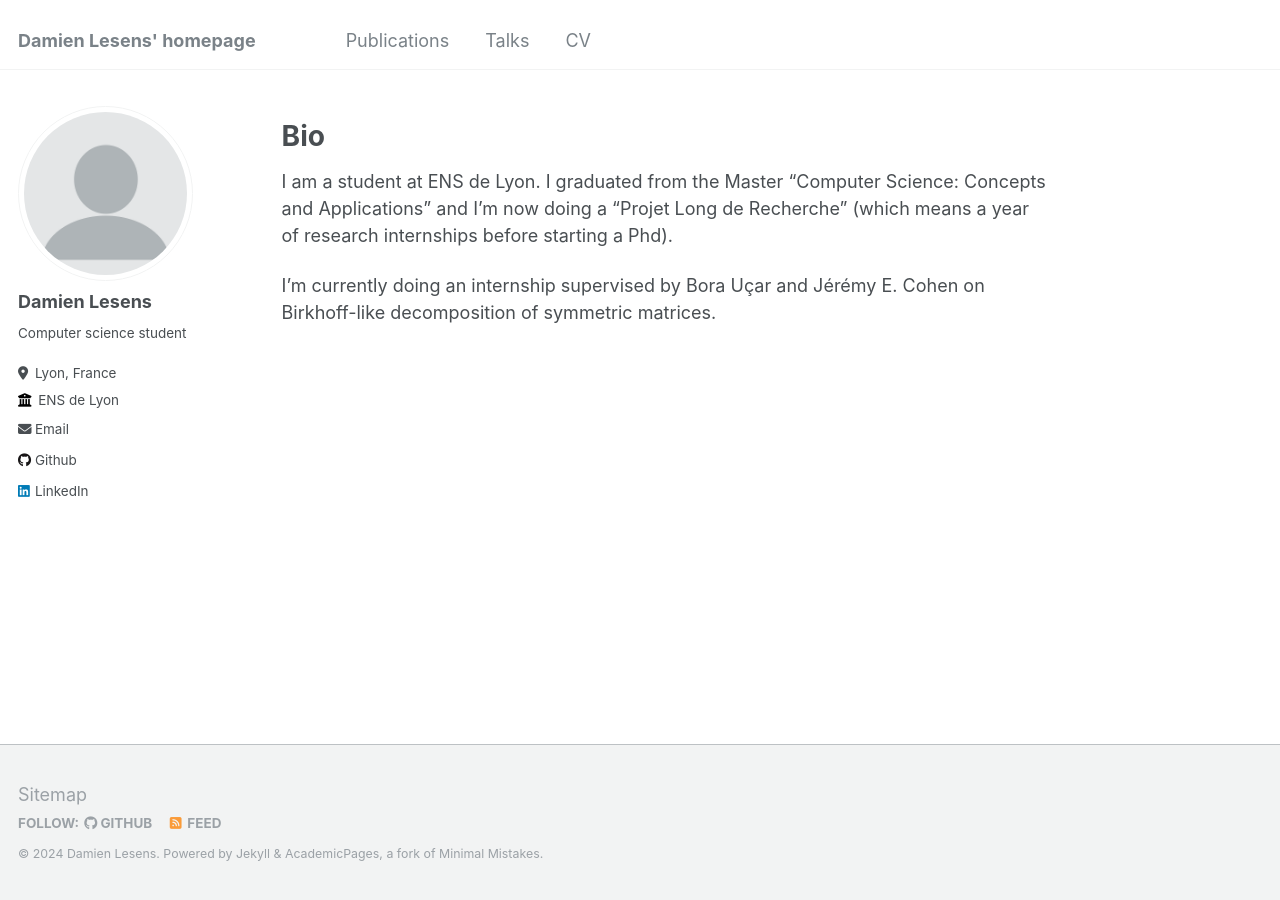
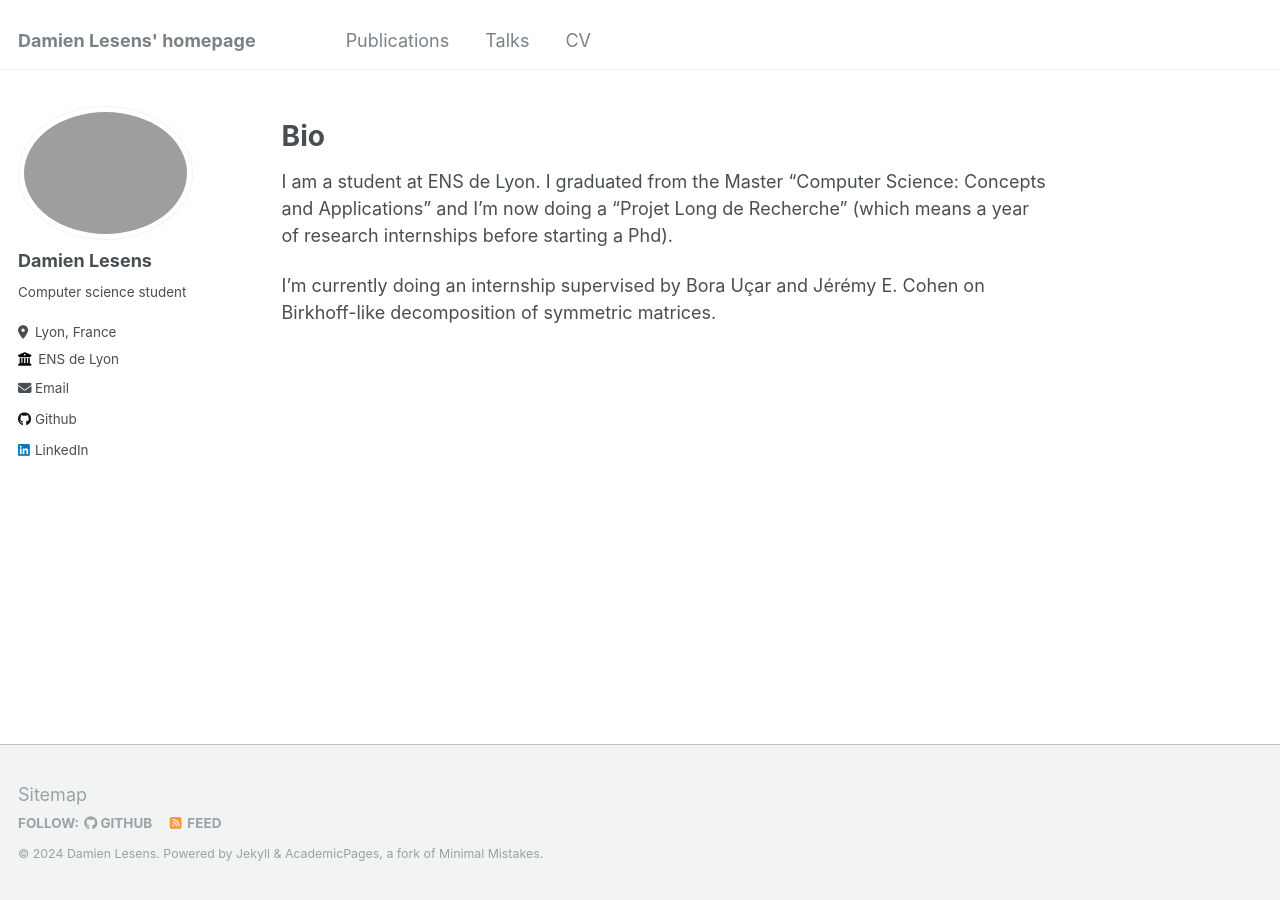
Before and after one commit to DamienLesens/DamienLesens.github.io, a Jekyll site: the page built from _pages/about.md, in a window 1280 px wide. Built offline with Jekyll 4.4.1, drawn with Linux system fonts in a browser that asks for light colours.

Commit message:
added profile picture

```diff
--- a/_config.yml
+++ b/_config.yml
@@ -21,7 +21,7 @@ repository               : "DamienLesens/DamienLesens.github.io"
 #               Additional customization can be done by editing /_includes/author-profile.html
 author:
   # Biographic information
-  avatar           : "profile.png"
+  avatar           : "profile_pro.png"
   name             : "Damien Lesens"
   pronouns         : # example: "she/her"
   bio              : "Computer science student"
```
Also changed, not shown: 1 other file.
